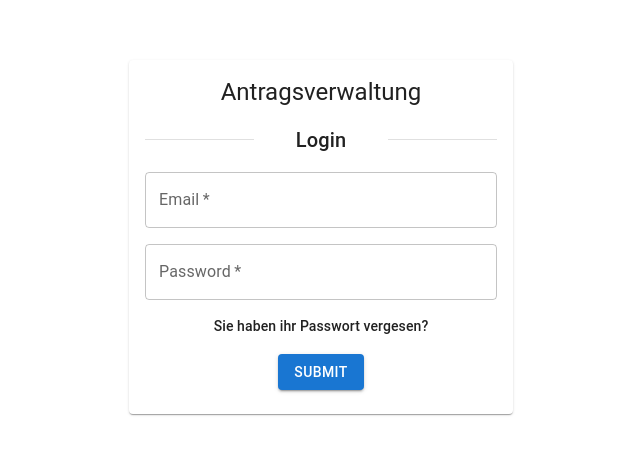
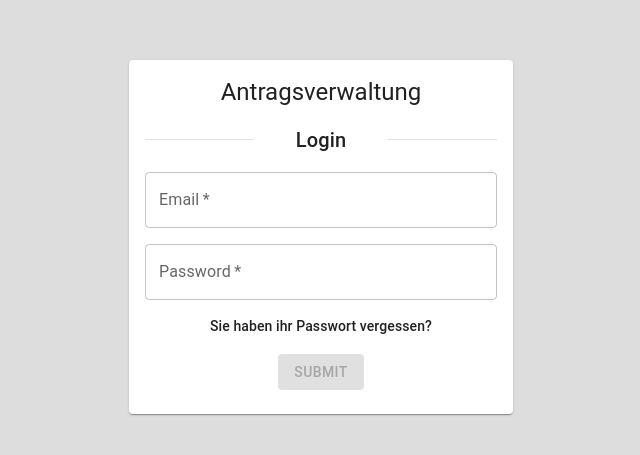
Before and after one commit to j-toscani/mui-graphql-test, a React (Vite) app: page /login in a window 1280 px wide. Shown: the part 163-618 px from the top of the page, without its empty margins (319-959 px from the left). Built offline with nearby package versions, Linux system fonts and the light colour scheme.

Commit message:
feat: add  router and routes

```diff
--- a/package.json
+++ b/package.json
@@ -14,7 +14,8 @@
     "@emotion/styled": "^11.10.8",
     "@mui/material": "^5.12.3",
     "react": "^18.2.0",
-    "react-dom": "^18.2.0"
+    "react-dom": "^18.2.0",
+    "react-router-dom": "^6.11.1"
   },
   "devDependencies": {
     "@types/react": "^18.0.28",
--- a/src/App.tsx
+++ b/src/App.tsx
@@ -1,9 +1,8 @@
-import { Box } from "@mui/material";
 import "./App.css";
-import { Login } from "./pages/login";
+import { AppRouter } from "./Router";
 
 function App() {
-  return <Box sx={{display:"flex", justifyContent: "center", alignItems:"center", height:"100%"}}> <Login /> </Box>;
+  return <AppRouter />;
 }
 
 export default App;
--- /dev/null
+++ b/src/Router.tsx
@@ -0,0 +1,9 @@
+import { FC } from "react";
+import { createBrowserRouter, RouterProvider } from "react-router-dom";
+import { routes } from "./routes";
+
+const router = createBrowserRouter(routes);
+
+export const AppRouter: FC = () => {
+  return <RouterProvider router={router} />;
+};
--- /dev/null
+++ b/src/layouts/default.tsx
@@ -0,0 +1,42 @@
+import {
+  BottomNavigation,
+  BottomNavigationAction,
+  Box,
+  Paper,
+} from "@mui/material";
+import { FC, PropsWithChildren } from "react";
+import { Navigate, Outlet, Link } from "react-router-dom";
+
+export const Default: FC<PropsWithChildren<object>> = () => {
+  const isLoggedIn = localStorage.getItem("isLoggedIn") === "y";
+
+  return !isLoggedIn ? (
+    <Navigate replace to="/login" />
+  ) : (
+    <Box sx={{ backgroundColor: "#DDD", minHeight: "100%" }}>
+      <Outlet />
+      <Paper
+        sx={{ position: "fixed", bottom: 0, left: 0, right: 0 }}
+        elevation={3}
+      >
+        <BottomNavigation showLabels>
+          <BottomNavigationAction
+            label="Home"
+            component={Link}
+            to="/"
+          ></BottomNavigationAction>
+          <BottomNavigationAction
+            label="List"
+            component={Link}
+            to="/list"
+          ></BottomNavigationAction>
+          <BottomNavigationAction
+            label="Profile"
+            to="/profile"
+            component={Link}
+          ></BottomNavigationAction>
+        </BottomNavigation>
+      </Paper>
+    </Box>
+  );
+};
--- /dev/null
+++ b/src/layouts/login.tsx
@@ -0,0 +1,24 @@
+import { Box } from "@mui/material";
+import { Navigate, Outlet } from "react-router-dom";
+import { FC, PropsWithChildren } from "react";
+
+export const Login: FC<PropsWithChildren<object>> = ({ children }) => {
+  const isLoggedIn = localStorage.getItem("isLoggedIn") === "y";
+
+  return isLoggedIn ? (
+    <Navigate replace to="/" />
+  ) : (
+    <Box
+      sx={{
+        display: "flex",
+        justifyContent: "center",
+        alignItems: "center",
+        height: "100%",
+        background: "#DDD"
+      }}
+    >
+      {children}
+      <Outlet />
+    </Box>
+  );
+};
--- /dev/null
+++ b/src/pages/error.tsx
@@ -0,0 +1,16 @@
+import { FC } from "react";
+import { useRouteError, Link } from "react-router-dom";
+
+export const ErrorPage: FC = () => {
+  const error: any = useRouteError();
+
+  return (
+    <div>
+      <h1>An Error Occured:</h1>
+      <p>
+        <i>{error.statusText || error.message}</i>
+      </p>
+      <Link to="/">Home</Link>
+    </div>
+  );
+};
--- /dev/null
+++ b/src/pages/listings.tsx
@@ -0,0 +1,5 @@
+import { FC } from "react";
+
+export const Listings: FC = () => {
+    return <div>List</div>
+}
--- a/src/pages/login.tsx
+++ b/src/pages/login.tsx
@@ -1,4 +1,5 @@
 import { useState, FC, ChangeEvent, FormEvent } from "react";
+import { useNavigate } from "react-router-dom";
 import {
   Button,
   Card,
@@ -11,12 +12,15 @@ import {
 } from "@mui/material";
 
 export const Login: FC = () => {
+  const navigate = useNavigate();
+
   const [emailErrorText, setEmailErrorText] = useState("");
   const [formData, setFormData] = useState<{ email: string; password: string }>(
     { email: "", password: "" }
   );
 
   const hasEmailError = emailErrorText.length > 0;
+  const hasPassword = formData.password.length > 0;
 
   function setPassword(e: ChangeEvent<HTMLInputElement>) {
     setFormData({ ...formData, password: e.currentTarget.value });
@@ -26,19 +30,20 @@ export const Login: FC = () => {
     if (!e.currentTarget.value.includes("@")) {
       setEmailErrorText('Email is missing "@" sign.');
     } else {
-        setEmailErrorText('');
+      setEmailErrorText("");
     }
     setFormData({ ...formData, email: e.currentTarget.value });
   }
 
-  function logInput(e: FormEvent<HTMLFormElement>) {
+  function handleSubmit(e: FormEvent<HTMLFormElement>) {
     e.preventDefault();
-    if (hasEmailError) return;
-    console.log(formData);
+    if (hasEmailError || formData.email.length <= 0) return;
+    localStorage.setItem("isLoggedIn", "y");
+    navigate("/");
   }
 
   return (
-    <Card sx={{ width: "24rem", maxWidth: "100%", margin: "1rem" }}>
+    <Card sx={{ width: "24rem", maxWidth: "calc(100% - 2rem)", margin: "0 1rem" }}>
       <CardContent>
         <Stack spacing={2}>
           <Typography component="h1" variant="h5">
@@ -55,7 +60,7 @@ export const Login: FC = () => {
           </Divider>
           <Stack
             id="login"
-            onSubmit={logInput}
+            onSubmit={handleSubmit}
             component="form"
             noValidate
             autoComplete="off"
@@ -79,11 +84,11 @@ export const Login: FC = () => {
             />
           </Stack>
           <Typography variant="subtitle2">
-            Sie haben ihr Passwort vergesen?
+            Sie haben ihr Passwort vergessen?
           </Typography>
           <Box>
             <Button
-              disabled={hasEmailError}
+              disabled={hasEmailError || !hasPassword}
               variant="contained"
               type="submit"
               form="login"
--- /dev/null
+++ b/src/pages/profile.tsx
@@ -0,0 +1,5 @@
+import { FC } from "react";
+
+export const Profile: FC = () => {
+    return <div>Profile</div>
+}
--- /dev/null
+++ b/src/pages/welcome.tsx
@@ -0,0 +1,10 @@
+import { Typography } from "@mui/material";
+import { FC } from "react";
+
+export const Welcome: FC = () => {
+  return (
+    <Typography variant="h2" component="h1">
+      Welcome!
+    </Typography>
+  );
+};
--- /dev/null
+++ b/src/routes.tsx
@@ -0,0 +1,37 @@
+import { Login } from "./pages/login";
+import { Login as LoginLayout } from "./layouts/login";
+import { Welcome } from "./pages/welcome";
+import { ErrorPage } from "./pages/error";
+import { Default } from "./layouts/default";
+import { Profile } from "./pages/profile";
+import { Listings } from "./pages/listings";
+
+export const routes = [
+  {
+    path: "/login",
+    element: (
+      <LoginLayout>
+        <Login />
+      </LoginLayout>
+    ),
+    errorElement: <ErrorPage />,
+  },
+  {
+    path: "/",
+    element: <Default />,
+    children: [
+      {
+        index: true,
+        element: <Welcome />,
+      },
+      {
+        path: "/profile",
+        element: <Profile />,
+      },
+      {
+        path: "/listings",
+        element: <Listings />,
+      },
+    ],
+  },
+];
```
Also changed, not shown: src/components/LogoutButton.tsx (added, +14 -0 lines), 1 other file (tests, documents, lock files or other folders).
